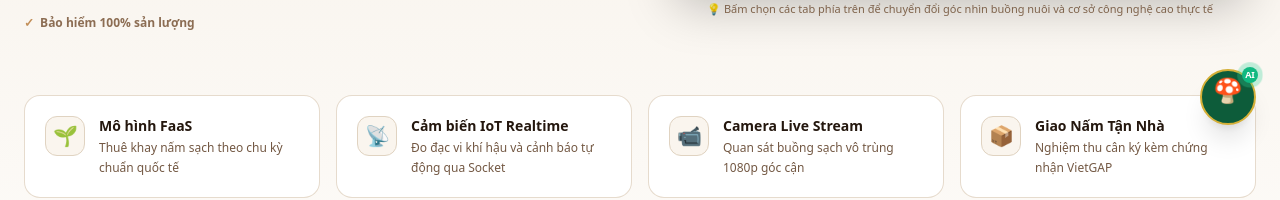
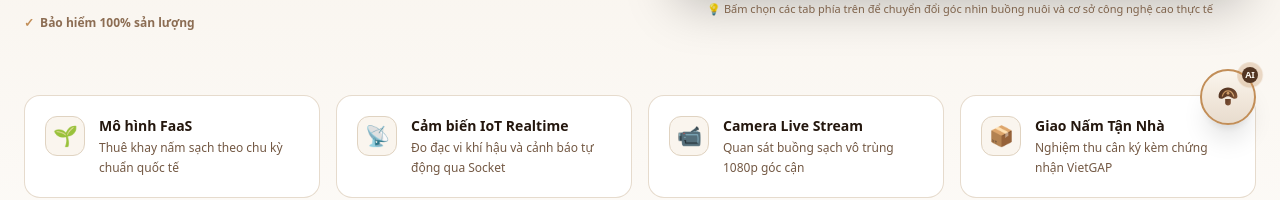
Before and after one commit to BryannLee202/QUAN_TRI_CSDL, a Next.js app in the folder frontend/: page / in a window 1280 px wide. Shown: the part 651-851 px from the top of the page. Built offline with nearby package versions, Linux system fonts and the light colour scheme; no server answers.

Commit message:
feat(ai): tinh chinh icon bot AI tro ly va hieu ung xung nhip dong bo thuong hieu MushroomCloud

```diff
--- a/frontend/src/components/ai/BotFloatingAction.tsx
+++ b/frontend/src/components/ai/BotFloatingAction.tsx
@@ -5,7 +5,7 @@ import MushroomBotDrawer from "./MushroomBotDrawer";
 
 /**
  * Nút Floating Action Button (FAB) trợ lý ảo MushroomBot
- * Phụ trách: Võ Duy Thịnh (thinh20032006@gmail.com)
+ * Thiết kế chuẩn phong cách Nâu Cà Phê Nhạt Trắng & Vàng Caramel Đồng Bộ
  */
 export default function BotFloatingAction() {
   const [isOpen, setIsOpen] = useState(false);
@@ -15,19 +15,39 @@ export default function BotFloatingAction() {
       <div className="fixed bottom-6 right-6 z-40">
         <button
           onClick={() => setIsOpen(true)}
-          className="group relative flex items-center justify-center w-14 h-14 rounded-full bg-[#0D5C3A] hover:bg-[#0a462c] text-white shadow-xl hover:shadow-2xl transition-all duration-300 transform hover:scale-105 border-2 border-[#D4AF37]"
-          title="Hỏi Trợ Lý MushroomBot AI"
+          className="group relative flex items-center justify-center w-14 h-14 rounded-full bg-gradient-to-b from-[#FAF5EE] via-[#F2E8DC] to-[#E8DCCE] dark:from-[#2B1C13] dark:to-[#170E08] border-2 border-[#C28E58] shadow-xl hover:shadow-2xl transition-all duration-300 transform hover:scale-105"
+          title="Hỏi Cố Vấn Nông Nghiệp AI"
         >
-          <span className="text-2xl animate-bounce">🍄</span>
+          {/* Logo SVG Icon */}
+          <div className="w-8 h-8 flex items-center justify-center">
+            <svg className="w-full h-full" viewBox="0 0 68 56" fill="none" xmlns="http://www.w3.org/2000/svg">
+              <defs>
+                <linearGradient id="fab-coffee-grad" x1="12" y1="8" x2="56" y2="44" gradientUnits="userSpaceOnUse">
+                  <stop stopColor="#4A2E1D" />
+                  <stop offset="0.6" stopColor="#6B442C" />
+                  <stop offset="1" stopColor="#9E6845" />
+                </linearGradient>
+                <linearGradient id="fab-bronze-grad" x1="20" y1="20" x2="48" y2="40" gradientUnits="userSpaceOnUse">
+                  <stop stopColor="#C28E58" />
+                  <stop offset="1" stopColor="#E2B888" />
+                </linearGradient>
+              </defs>
+              <path d="M14 27C14 16 23 8 34 8C45 8 54 16 54 27C54 30.5 50.5 32.5 46.5 31.5C41.5 30 38.5 26.5 34 26.5C29.5 26.5 26.5 30 21.5 31.5C17.5 32.5 14 30.5 14 27Z" fill="url(#fab-coffee-grad)" />
+              <path d="M22 26C24 19 28 15 34 15C40 15 44 19 46 26" stroke="url(#fab-bronze-grad)" strokeWidth="2.5" strokeLinecap="round" />
+              <path d="M28 32H40V41C40 43.8 37.3 46 34 46C30.7 46 28 43.8 28 41V32Z" fill="url(#fab-coffee-grad)" />
+              <circle cx="34" cy="20" r="3" fill="url(#fab-bronze-grad)" />
+            </svg>
+          </div>
+
           <span className="absolute -top-1 -right-1 flex h-4 w-4">
-            <span className="animate-ping absolute inline-flex h-full w-full rounded-full bg-emerald-400 opacity-75"></span>
-            <span className="relative inline-flex rounded-full h-4 w-4 bg-emerald-500 text-[9px] font-bold text-white items-center justify-center">
+            <span className="animate-ping absolute inline-flex h-full w-full rounded-full bg-[#C28E58] opacity-75"></span>
+            <span className="relative inline-flex rounded-full h-4 w-4 bg-[#523522] text-[9px] font-black text-[#FAF5EE] items-center justify-center shadow-xs">
               AI
             </span>
           </span>
 
           {/* Tooltip on hover */}
-          <span className="absolute right-16 px-3 py-1.5 bg-slate-900 text-white text-xs rounded-xl shadow-lg whitespace-nowrap opacity-0 group-hover:opacity-100 transition-opacity duration-200 pointer-events-none">
+          <span className="absolute right-16 px-3 py-1.5 bg-[#331E12] text-[#FDF8F2] text-xs font-semibold rounded-xl shadow-lg whitespace-nowrap opacity-0 group-hover:opacity-100 transition-opacity duration-200 pointer-events-none border border-[#734A2E]">
             Hỏi Cố Vấn Nông Nghiệp AI
           </span>
         </button>
```
